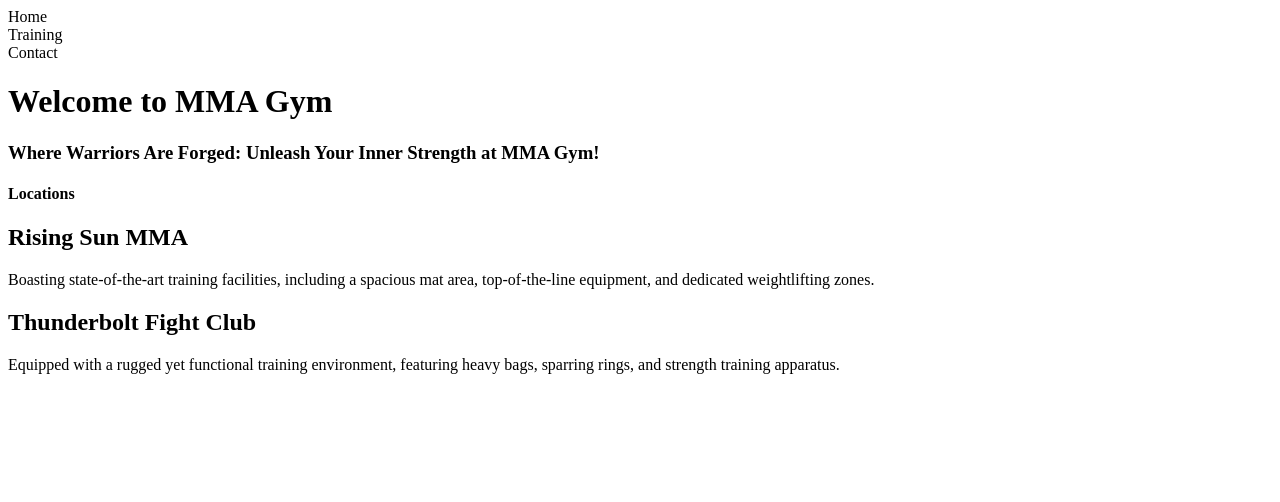
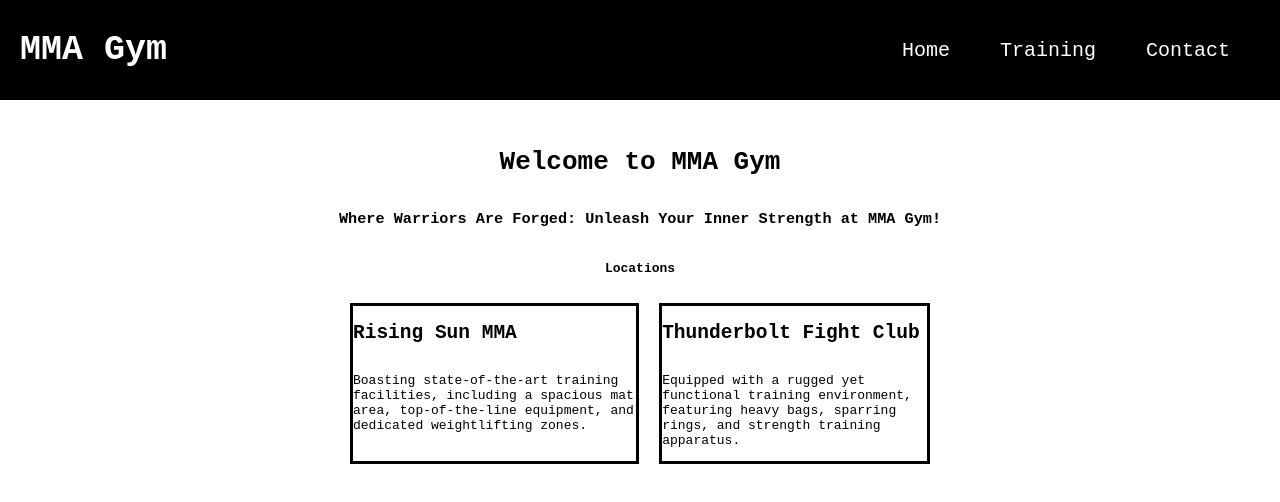
Before and after one commit to nadunvindy/Gym-Page, a website built with webpack: page src/index.html in a window 1280 px wide. Built offline with nearby package versions, Linux system fonts and the light colour scheme.

Commit message:
Add styling to home page

```diff
--- a/package.json
+++ b/package.json
@@ -10,6 +10,8 @@
   "author": "",
   "license": "ISC",
   "devDependencies": {
+    "css-loader": "^7.1.1",
+    "style-loader": "^4.0.0",
     "webpack": "^5.91.0",
     "webpack-cli": "^5.1.4"
   },
--- a/src/index.html
+++ b/src/index.html
@@ -7,10 +7,13 @@
   </head>
   <body>
     <header>
-      <nav>Home</nav>
-      <nav>Training</nav>
-      <nav>Contact</nav>
-      <div id="content"></div>
+      <h2>MMA Gym</h2>
+      <div class="items">
+        <nav>Home</nav>
+        <nav>Training</nav>
+        <nav>Contact</nav>
+      </div>
     </header>
+    <div id="content"></div>
   </body>
 </html>
--- a/src/index.js
+++ b/src/index.js
@@ -1,3 +1,5 @@
+import "./styles.css"
+
 let content = document.querySelector("#content");
 let title = document.createElement("h1");
 let subtitle = document.createElement("h3");
@@ -10,7 +12,11 @@ let locCard1 = document.createElement("div");
 let locCard2 = document.createElement("div");
 let locations = document.createElement("div");
 
+locCard1.className = "locCard1"
+locCard2.className = "locCard2"
+locations.className = "locations"
 title.textContent = "Welcome to MMA Gym";
+title.className = "title"
 subtitle.textContent =
   "Where Warriors Are Forged: Unleash Your Inner Strength at MMA Gym!";
 locationsTitle.textContent = "Locations";
--- /dev/null
+++ b/src/styles.css
@@ -0,0 +1,59 @@
+.title {
+  font-family: monospace;
+}
+
+* {
+  font-family: monospace;
+}
+
+body {
+  margin: 0px;
+}
+
+header {
+  display: flex;
+  align-items: center;
+  justify-content: space-between;
+  height: 100px;
+  background-color: black;
+  color: white;
+}
+
+#content {
+  display: flex;
+  flex-direction: column;
+  align-items: center;
+  margin-top: 30px;
+}
+
+.items {
+  display: flex;
+}
+
+.items > nav {
+  font-size: 20px;
+  margin-left: 50px;
+}
+
+.items:nth-child(2) {
+  margin-right: 50px;
+}
+
+header > h2 {
+  font-size: 35px;
+  margin-left: 20px;
+}
+
+.locCard1,
+.locCard2 {
+  display: flex;
+  flex-direction: column;
+  border: 3px solid black;
+  margin: 10px;
+}
+
+.locations {
+  display: flex;
+  max-width: 600px;
+  max-height: 800px;
+}
--- a/webpack.config.js
+++ b/webpack.config.js
@@ -7,6 +7,14 @@ module.exports = {
     filename: "main.js",
     path: path.resolve(__dirname, "dist"),
   },
+  module: {
+    rules: [
+      {
+        test: /\.css$/i,
+        use: ["style-loader", "css-loader"],
+      },
+    ],
+  },
   plugins: [
     new HtmlWebpackPlugin({
       template: "./src/index.html",
```
Also changed, not shown: src/about.js (added), src/training.js (added), 1 other file.
